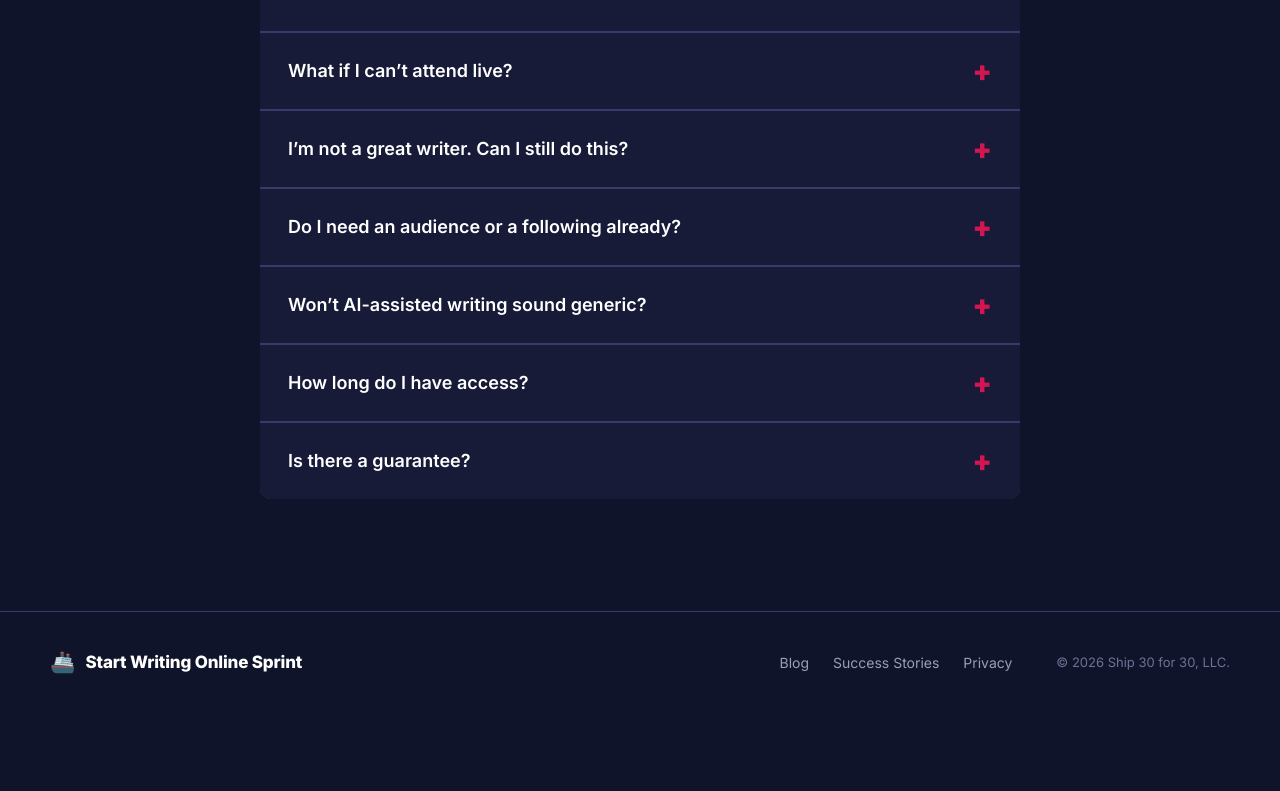
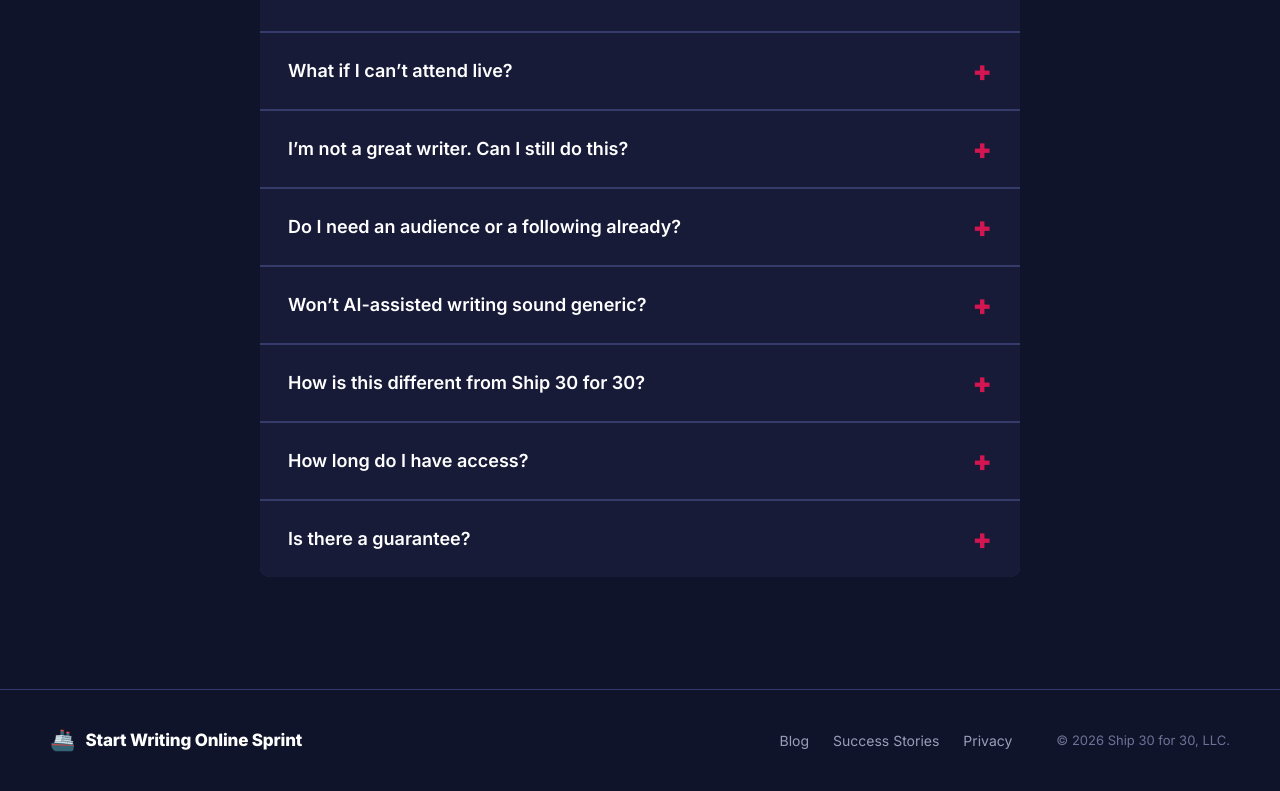
Before and after one commit to jtzack/swo-sprint, a React (Vite) app: page / in a window 1280 px wide. Shown: the part 11073-11864 px from the top of the page. Before the commit the page ends 11786 px from the top, so only its background shows below. Built offline with nearby package versions, Linux system fonts and the light colour scheme.

Commit message:
Add FAQ: How is this different from Ship 30 for 30?

```diff
--- a/src/App.tsx
+++ b/src/App.tsx
@@ -687,6 +687,7 @@ function FAQ() {
     { q: 'I’m not a great writer. Can I still do this?', a: 'You don’t need to be a great writer. You need to be a clear thinker. The frameworks show you how to organize your ideas, and the AI prompt that comes with each session helps with the words. We’ve seen total beginners publish posts they’re genuinely proud of by Friday.' },
     { q: 'Do I need an audience or a following already?', a: 'Not at all. The Sprint is built for people starting from zero. You’ll leave with a niche, a publishing habit, and your first library of content — the foundation every audience is built on.' },
     { q: 'Won’t AI-assisted writing sound generic?', a: 'Not the way we teach it. There’s a difference between AI-generated slop (which readers scroll right past) and AI-assisted writing (which is the new standard). Each AI prompt helps you write faster while keeping every post recognizably yours.' },
+    { q: 'How is this different from Ship 30 for 30?', a: 'Think of them as sequential, not competing. Ship 30 for 30 helps you build a daily writing habit. The sprint kickstarts your progress.' },
     { q: 'How long do I have access?', a: 'Lifetime. Every replay, slide, template, and AI prompt is yours forever — including every update we ship to the curriculum.' },
     { q: 'Is there a guarantee?', a: 'Yes. Show up to Session 1, do the work, and if it isn’t what you expected — email us within 7 days and we’ll refund you in full. No questions asked.' },
   ]
```
